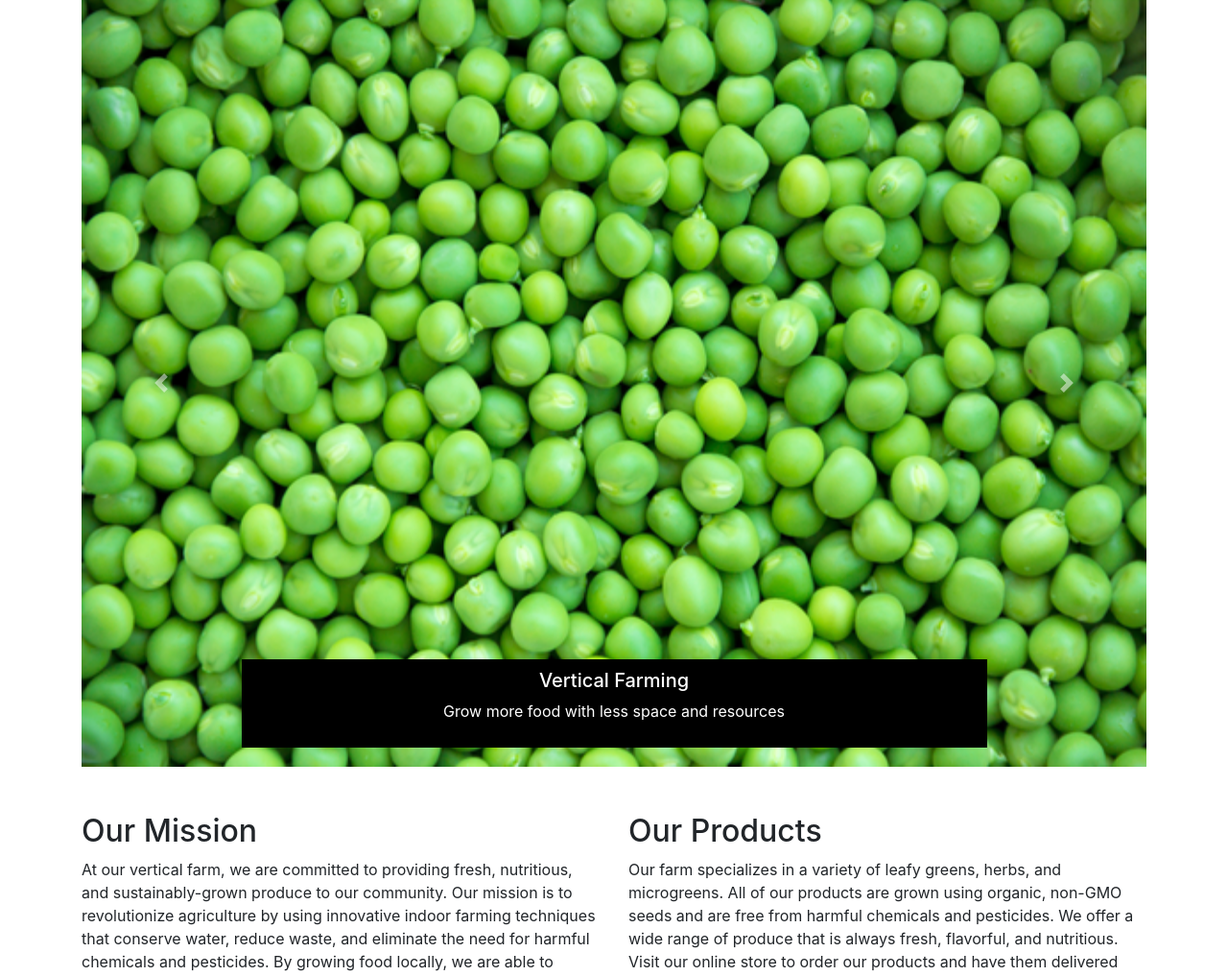
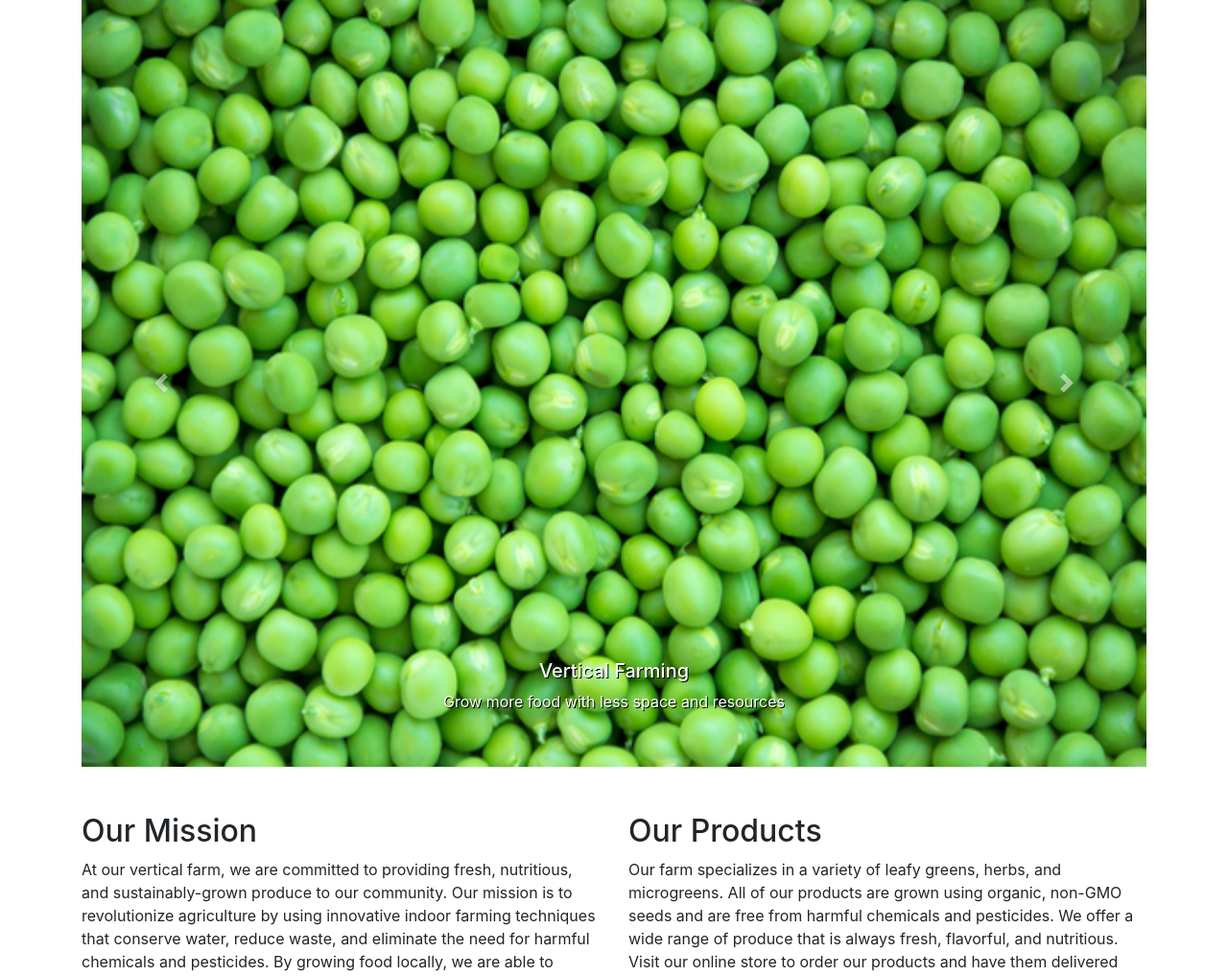
Before and after one commit to mynamecheff/SmartSeed, a Flask app: page /home in a window 1280 px wide. Shown: the part 375-1392 px from the top of the page at 96% size. Run offline with Flask 2, Linux system fonts and the light colour scheme; some libraries are stand-ins or nearby versions.

Commit message:
Added shadows to home page text in pictures

```diff
--- a/website/templates/home.html
+++ b/website/templates/home.html
@@ -90,9 +90,7 @@
   }
 
   .carousel-caption {
-  background-color: #000; /* baggrundsfarve */
-  color: #fff; /* tekstfarve */
-  padding: 10px; /* indrykning */
+  text-shadow: 1px 1px #000; /* en sort skygge med en forskydning på 1px på både x og y-aksen */
 }
 
   .bg-smartseed {
```
